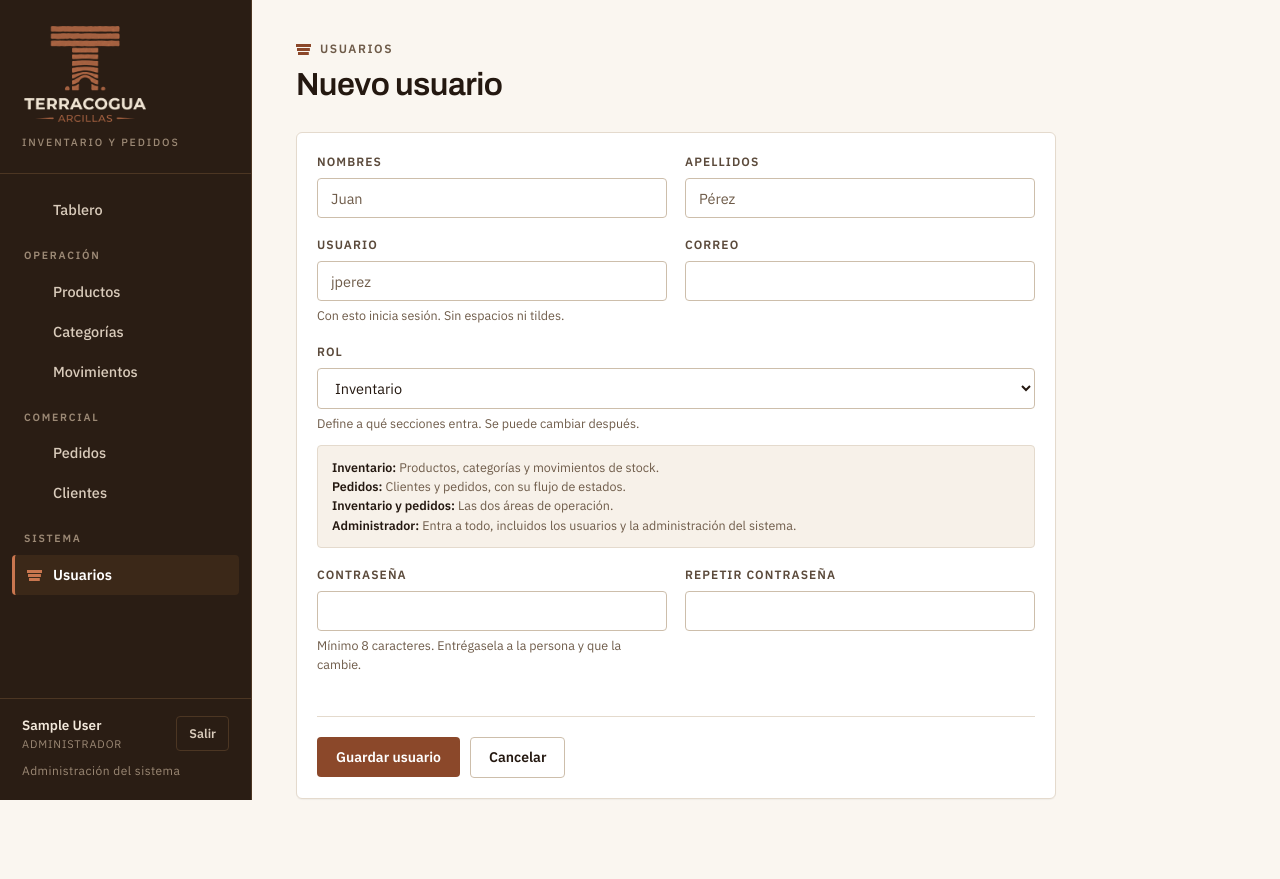
After one commit to Santiago-caicedo/inventario_tejas, a Django app: page /usuarios/nuevo/ in a window 1280 px wide. The commit adds this page. Run offline with Django 5.2, Linux system fonts and the light colour scheme; the visitor is signed in with stand-in values (Sample User, id 1).

Commit message:
El administrador crea y edita usuarios desde la aplicacion
Sistema > Usuarios, visible solo para superusuarios: alta con nombre,
usuario, correo, rol y contrasena, sin tener que entrar a /admin/. Al
editar, la contrasena en blanco conserva la que ya tenia, y desactivar a
alguien le cierra la entrada sin borrarle el historial.

El selector ofrece inventario, pedidos, las dos o administrador, y cambiar
de rol reemplaza el anterior en vez de sumarlo. Nadie puede quitarse a si
mismo el rol de administrador ni desactivar su propia cuenta: si no, el
ultimo administrador podria dejarse por fuera.

Co-Authored-By: Claude Opus 5 (1M context) <noreply@anthropic.com>
Claude-Session: https://claude.ai/code/session_01YNSqFCgyBoPjdzQarSNeSZ

```diff
--- a/config/urls.py
+++ b/config/urls.py
@@ -8,6 +8,7 @@ urlpatterns = [
     path('accounts/', include('django.contrib.auth.urls')),
     path('', include('inventario.urls')),
     path('', include('pedidos.urls')),
+    path('', include('cuentas.urls')),
 ]
 
 if settings.DEBUG:
--- /dev/null
+++ b/cuentas/forms.py
@@ -0,0 +1,115 @@
+from django import forms
+from django.contrib.auth.models import User
+from django.contrib.auth.password_validation import validate_password
+
+from inventario.forms import FormBase
+
+from .roles import ADMINISTRADOR, aplicar_rol, opciones_de_rol, rol_de
+
+
+class UsuarioForm(FormBase):
+    """Alta y edición de una persona del equipo, con su rol.
+
+    Sirve para las dos cosas porque el único campo que cambia de exigencia es
+    la contraseña: al crear es obligatoria, al editar se deja en blanco para
+    conservar la que ya tiene.
+    """
+
+    rol = forms.ChoiceField(
+        label='rol',
+        choices=opciones_de_rol,
+        help_text='Define a qué secciones entra. Se puede cambiar después.',
+    )
+    contrasena = forms.CharField(
+        label='contraseña',
+        required=False,
+        widget=forms.PasswordInput(render_value=False, attrs={'autocomplete': 'new-password'}),
+    )
+    contrasena2 = forms.CharField(
+        label='repetir contraseña',
+        required=False,
+        widget=forms.PasswordInput(render_value=False, attrs={'autocomplete': 'new-password'}),
+    )
+
+    class Meta:
+        model = User
+        fields = ['username', 'first_name', 'last_name', 'email', 'is_active']
+        labels = {
+            'username': 'usuario',
+            'first_name': 'nombres',
+            'last_name': 'apellidos',
+            'email': 'correo',
+            'is_active': 'puede entrar al sistema',
+        }
+        help_texts = {
+            'username': 'Con esto inicia sesión. Sin espacios ni tildes.',
+            'is_active': 'Al desactivarlo deja de poder entrar, pero su historial '
+                         'de movimientos y pedidos queda intacto.',
+        }
+        widgets = {
+            'username': forms.TextInput(attrs={'placeholder': 'jperez', 'autocomplete': 'off'}),
+            'first_name': forms.TextInput(attrs={'placeholder': 'Juan'}),
+            'last_name': forms.TextInput(attrs={'placeholder': 'Pérez'}),
+        }
+
+    def __init__(self, *args, editor=None, **kwargs):
+        super().__init__(*args, **kwargs)
+        # Quién está editando: hace falta para no dejar que se cierre la puerta
+        # a sí mismo.
+        self.editor = editor
+        self.creando = self.instance.pk is None
+
+        if self.creando:
+            self.fields['contrasena'].help_text = 'Mínimo 8 caracteres. Entrégasela a la persona y que la cambie.'
+            # Al crear, «activo» sobra: nadie da de alta a alguien apagado.
+            del self.fields['is_active']
+        else:
+            self.fields['rol'].initial = rol_de(self.instance)
+            self.fields['contrasena'].label = 'contraseña nueva'
+            self.fields['contrasena'].help_text = 'Déjala en blanco para no cambiarla.'
+
+    @property
+    def se_edita_a_si_mismo(self):
+        return not self.creando and self.editor is not None and self.editor.pk == self.instance.pk
+
+    def clean_rol(self):
+        rol = self.cleaned_data['rol']
+        if self.se_edita_a_si_mismo and rol != ADMINISTRADOR:
+            raise forms.ValidationError(
+                'No puedes quitarte a ti mismo el rol de administrador: te quedarías '
+                'sin poder entrar a esta pantalla. Pídeselo a otro administrador.'
+            )
+        return rol
+
+    def clean_is_active(self):
+        activo = self.cleaned_data['is_active']
+        if not activo and self.se_edita_a_si_mismo:
+            raise forms.ValidationError('No puedes desactivar tu propio usuario.')
+        return activo
+
+    def clean(self):
+        datos = super().clean()
+        clave, repetida = datos.get('contrasena'), datos.get('contrasena2')
+
+        if self.creando and not clave:
+            self.add_error('contrasena', 'Ponle una contraseña para que pueda entrar.')
+        elif clave or repetida:
+            if clave != repetida:
+                self.add_error('contrasena2', 'Las dos contraseñas no coinciden.')
+            else:
+                try:
+                    validate_password(clave, self.instance)
+                except forms.ValidationError as error:
+                    self.add_error('contrasena', error)
+        return datos
+
+    def save(self, commit=True):
+        usuario = super().save(commit=False)
+        clave = self.cleaned_data.get('contrasena')
+        if clave:
+            usuario.set_password(clave)
+        usuario.save()
+        # El rol se aplica después de guardar: cambia `is_superuser`, `is_staff`
+        # y los grupos de una sola vez.
+        aplicar_rol(usuario, self.cleaned_data['rol'])
+        return usuario
--- /dev/null
+++ b/cuentas/urls.py
@@ -0,0 +1,9 @@
+from django.urls import path
+
+from . import views
+
+urlpatterns = [
+    path('usuarios/', views.usuarios_lista, name='usuarios_lista'),
+    path('usuarios/nuevo/', views.usuario_crear, name='usuario_crear'),
+    path('usuarios/<int:pk>/editar/', views.usuario_editar, name='usuario_editar'),
+]
--- /dev/null
+++ b/cuentas/views.py
@@ -0,0 +1,69 @@
+from django.contrib import messages
+from django.contrib.auth.models import User
+from django.core.paginator import Paginator
+from django.db.models import Q
+from django.shortcuts import get_object_or_404, redirect, render
+
+from .forms import UsuarioForm
+from .roles import AYUDA_ROL, COMBINACIONES, etiqueta_rol, rol_de, solo_administrador
+
+
+def _ayudas():
+    """Qué hace cada rol, para explicarlo al lado del selector."""
+    return [(etiqueta, AYUDA_ROL[clave]) for clave, (etiqueta, _) in COMBINACIONES.items()]
+
+
+@solo_administrador
+def usuarios_lista(request):
+    usuarios = User.objects.prefetch_related('groups')
+    busqueda = request.GET.get('q', '').strip()
+    if busqueda:
+        usuarios = usuarios.filter(
+            Q(username__icontains=busqueda)
+            | Q(first_name__icontains=busqueda)
+            | Q(last_name__icontains=busqueda)
+        )
+    # Primero los administradores, después el resto por nombre de usuario.
+    usuarios = usuarios.order_by('-is_superuser', 'username')
+    pagina = Paginator(usuarios, 15).get_page(request.GET.get('pagina'))
+
+    # El rol no es un campo: se deduce de los grupos, así que se resuelve aquí
+    # y la plantilla solo pinta.
+    filas = []
+    for usuario in pagina:
+        clave = rol_de(usuario)
+        filas.append({'usuario': usuario, 'rol': clave, 'etiqueta': etiqueta_rol(clave)})
+
+    return render(request, 'cuentas/usuarios_lista.html', {
+        'seccion': 'usuarios', 'pagina': pagina, 'filas': filas, 'busqueda': busqueda,
+    })
+
+
+@solo_administrador
+def usuario_crear(request):
+    form = UsuarioForm(request.POST or None, editor=request.user)
+    if request.method == 'POST' and form.is_valid():
+        usuario = form.save()
+        messages.success(
+            request,
+            f'Usuario {usuario.username} creado con el rol '
+            f'{etiqueta_rol(rol_de(usuario)).lower()}. Ya puede entrar con su contraseña.',
+        )
+        return redirect('usuarios_lista')
+    return render(request, 'cuentas/usuario_form.html', {
+        'seccion': 'usuarios', 'form': form, 'titulo': 'Nuevo usuario', 'ayudas': _ayudas(),
+    })
+
+
+@solo_administrador
+def usuario_editar(request, pk):
+    usuario = get_object_or_404(User, pk=pk)
+    form = UsuarioForm(request.POST or None, instance=usuario, editor=request.user)
+    if request.method == 'POST' and form.is_valid():
+        form.save()
+        messages.success(request, f'Usuario {usuario.username} actualizado.')
+        return redirect('usuarios_lista')
+    return render(request, 'cuentas/usuario_form.html', {
+        'seccion': 'usuarios', 'form': form, 'titulo': f'Editar {usuario.username}',
+        'usuario_editado': usuario, 'ayudas': _ayudas(),
+    })
--- a/static/css/app.css
+++ b/static/css/app.css
@@ -649,6 +649,30 @@ table.tabla {
 .chip-despachado { background: var(--ambar-velo);  color: var(--ambar);  border-color: var(--ambar-borde); }
 .chip-entregado  { background: var(--verde-velo);  color: var(--verde);  border-color: var(--verde-borde); }
 .chip-cancelado  { background: var(--alarma-velo); color: var(--alarma); border-color: var(--alarma-borde); }
+
+/* Roles de usuario. El administrador va en ámbar porque es el único que
+   cambia accesos: conviene que salte a la vista en la lista. */
+.chip-admin      { background: var(--ambar-velo);  color: var(--ambar);  border-color: var(--ambar-borde); }
+.chip-inventario { background: var(--acento-velo); color: var(--acento); border-color: var(--borde-firme); }
+.chip-pedidos    { background: var(--verde-velo);  color: var(--verde);  border-color: var(--verde-borde); }
+.chip-ambos      { background: var(--neutro-velo); color: var(--neutro); border-color: var(--neutro-borde); }
+.chip-sin-rol    { background: var(--neutro-velo); color: var(--neutro); border-color: var(--neutro-borde); }
+.chip-inactivo   { background: var(--alarma-velo); color: var(--alarma); border-color: var(--alarma-borde); }
+
+/* Qué hace cada rol, junto al selector del formulario de usuario. */
+.leyenda-roles {
+  list-style: none;
+  margin: -6px 0 18px;
+  padding: 12px 14px;
+  border: 1px solid var(--borde);
+  border-radius: var(--r);
+  background: var(--lienzo-2);
+  font-size: 12.5px;
+  line-height: 1.55;
+  color: var(--tinta-suave);
+}
+
+.leyenda-roles strong { color: var(--tinta); font-weight: 600; }
 
 .chip-entrada { background: var(--verde-velo);  color: var(--verde);  border-color: var(--verde-borde); }
 .chip-salida  { background: var(--acento-velo); color: var(--acento); border-color: var(--borde-firme); }
--- a/templates/base.html
+++ b/templates/base.html
@@ -55,6 +55,13 @@
         <span class="hilada" aria-hidden="true"></span>Clientes
       </a>
       {% endif %}
+
+      {% if request.user.is_superuser %}
+      <p class="nav-titulo">Sistema</p>
+      <a class="nav-item" href="{% url 'usuarios_lista' %}" {% if seccion == 'usuarios' %}aria-current="page"{% endif %}>
+        <span class="hilada" aria-hidden="true"></span>Usuarios
+      </a>
+      {% endif %}
     </div>
 
     <div class="nav-pie">
--- /dev/null
+++ b/templates/cuentas/usuario_form.html
@@ -0,0 +1,49 @@
+{% extends 'base.html' %}
+
+{% block titulo %}{{ titulo }}{% endblock %}
+
+{% block contenido %}
+<header class="encabezado">
+  <div>
+    <p class="miga"><span class="hilada" aria-hidden="true"></span> <a href="{% url 'usuarios_lista' %}">Usuarios</a></p>
+    <h1>{{ titulo }}</h1>
+  </div>
+</header>
+
+<section class="tarjeta formulario">
+  <div class="tarjeta-cuerpo">
+    <form method="post" novalidate>
+      {% csrf_token %}
+      {% if form.non_field_errors %}<div class="error-general">{{ form.non_field_errors }}</div>{% endif %}
+
+      <div class="form-fila">
+        {% include 'partes/campo.html' with campo=form.first_name %}
+        {% include 'partes/campo.html' with campo=form.last_name %}
+      </div>
+      <div class="form-fila">
+        {% include 'partes/campo.html' with campo=form.username %}
+        {% include 'partes/campo.html' with campo=form.email %}
+      </div>
+
+      {% include 'partes/campo.html' with campo=form.rol %}
+      <ul class="leyenda-roles">
+        {% for etiqueta, ayuda in ayudas %}
+        <li><strong>{{ etiqueta }}:</strong> {{ ayuda }}</li>
+        {% endfor %}
+      </ul>
+
+      <div class="form-fila">
+        {% include 'partes/campo.html' with campo=form.contrasena %}
+        {% include 'partes/campo.html' with campo=form.contrasena2 %}
+      </div>
+
+      {% if not form.creando %}{% include 'partes/campo.html' with campo=form.is_active %}{% endif %}
+
+      <div class="form-acciones">
+        <button type="submit" class="boton boton-primario">Guardar usuario</button>
+        <a class="boton boton-secundario" href="{% url 'usuarios_lista' %}">Cancelar</a>
+      </div>
+    </form>
+  </div>
+</section>
+{% endblock %}
```
Also changed, not shown: cuentas/roles.py (+79 -0 lines), cuentas/tests.py (+148 -0 lines), templates/cuentas/usuarios_lista.html (added, +61 -0 lines), README.md.
